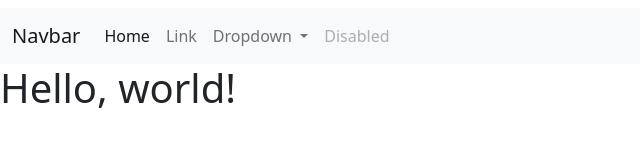
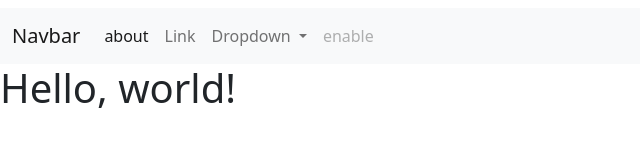
Before and after one commit to sunilsen123/demosample, a plain HTML site: page my websites/index.html in a window 1280 px wide. Shown: the full height of the page, 0-640 px from the left. Drawn offline with nearby package versions, Linux system fonts and the light colour scheme.

Commit message:
added about

```diff
--- a/my websites/index.html
+++ b/my websites/index.html
@@ -27,7 +27,7 @@
           <div class="collapse navbar-collapse" id="navbarSupportedContent">
             <ul class="navbar-nav me-auto mb-2 mb-lg-0">
               <li class="nav-item">
-                <a class="nav-link active" aria-current="page" href="#">Home</a>
+                <a class="nav-link active" aria-current="page" href="#">about</a>
               </li>
               <li class="nav-item">
                 <a class="nav-link" href="#">Link</a>
@@ -44,7 +44,7 @@
                 </ul>
               </li>
               <li class="nav-item">
-                <a class="nav-link disabled">Disabled</a>
+                <a class="nav-link disabled">enable</a>
               </li>
             </ul>
             <form class="d-flex" role="search">
```
